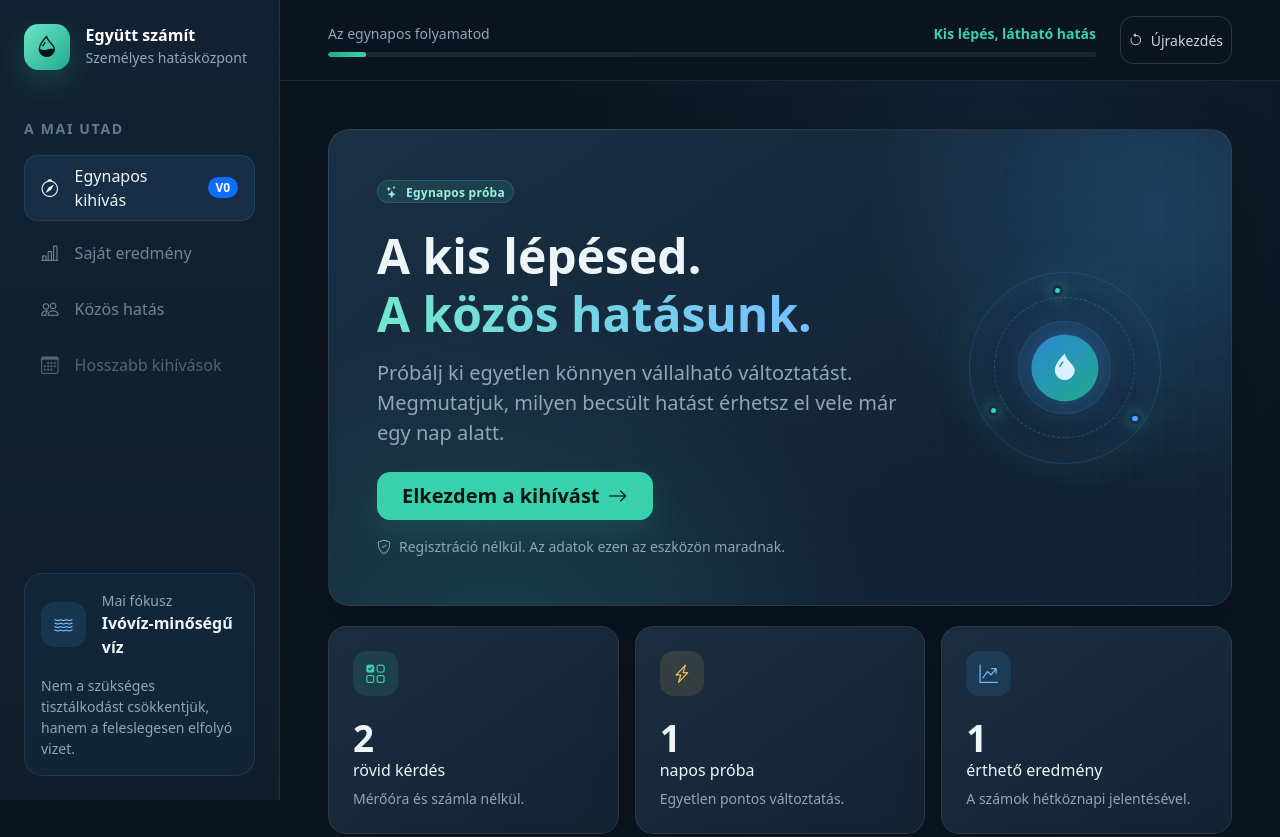
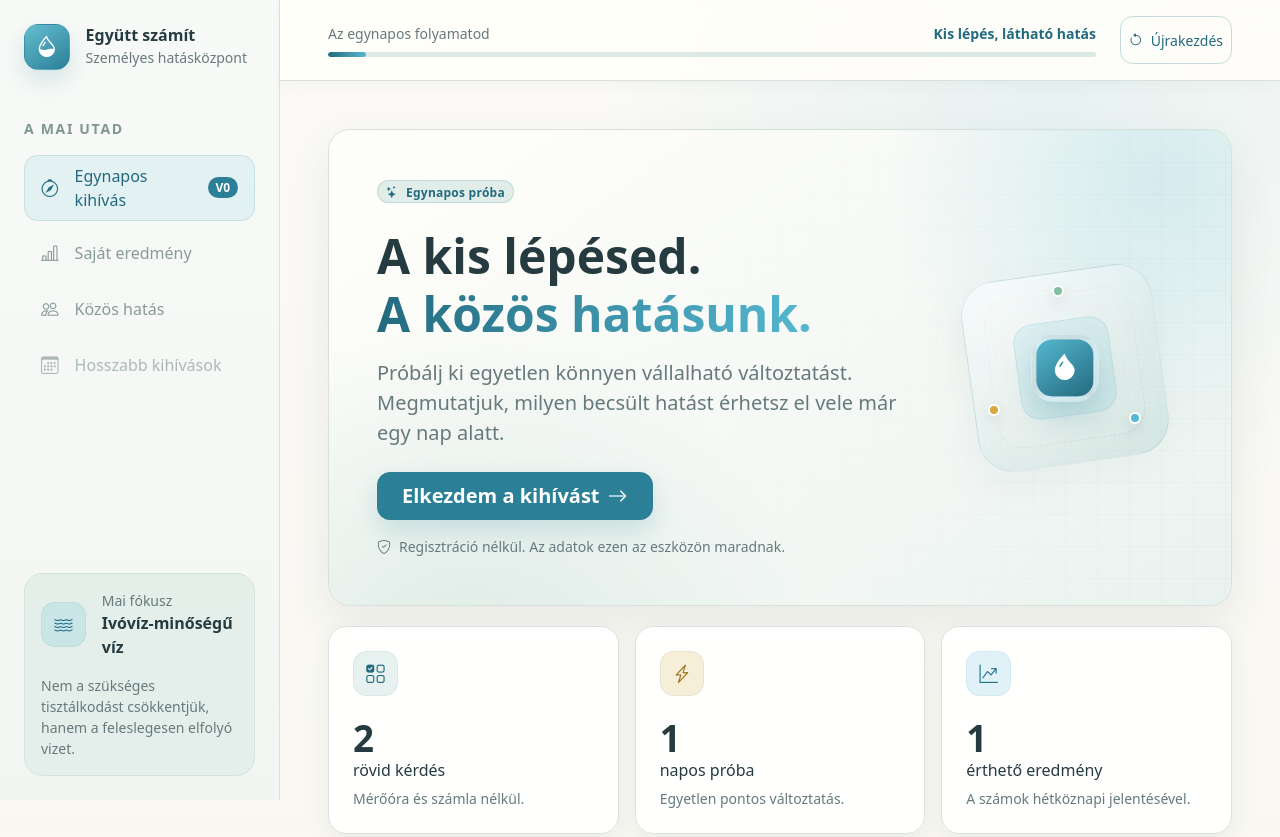
Before and after one commit to parkapcsolatikartya/egyutt-szamit-webapp, a website with bundled scripts: page app/index.html in a window 1280 px wide. Shown: the top 837 px of the page. Built offline with nearby package versions, Linux system fonts and the light colour scheme.

Commit message:
Apply light kitchen-inspired visual palette

```diff
--- a/app/assets/css/style.css
+++ b/app/assets/css/style.css
@@ -3,37 +3,48 @@
  *
  * Bootstrap-first: a layout, a kártyák, az űrlapok, a gombok, a grid,
  * a progress és az accordion Bootstrap-komponensekre épül. Ez a fájl
- * kizárólag a márka sötét vizuális rendszerét és az egyedi hatáselemeket adja.
+ * kizárólag a világos márkapalettát és a projektspecifikus vizuális
+ * elemeket adja.
  */
 
 :root {
-  --es-bg: #0b1520;
-  --es-bg-deep: #08111a;
-  --es-sidebar: #101e2c;
-  --es-surface: #152536;
-  --es-surface-raised: #1a2c3f;
-  --es-surface-soft: #203448;
-  --es-border: rgba(207, 229, 242, 0.09);
-  --es-primary: #39d0ad;
-  --es-primary-rgb: 57, 208, 173;
-  --es-primary-deep: #20aa8d;
-  --es-water: #44a8ff;
-  --es-water-rgb: 68, 168, 255;
-  --es-energy: #f1c75b;
-  --es-muted: #91a6b8;
-  --es-text: #edf5f8;
-  --es-shadow: 0 1.25rem 3.5rem rgba(0, 0, 0, 0.2);
+  --es-bg: #f7f5ef;
+  --es-bg-soft: #eef4f1;
+  --es-sidebar: #f2f6f3;
+  --es-surface: #fffefa;
+  --es-surface-raised: #ffffff;
+  --es-surface-soft: #e6f0ec;
+  --es-border: #d7e2de;
+  --es-primary: #2b7f97;
+  --es-primary-rgb: 43, 127, 151;
+  --es-primary-deep: #236a7f;
+  --es-water: #55b8d0;
+  --es-water-rgb: 85, 184, 208;
+  --es-mint: #a9cec4;
+  --es-mint-rgb: 169, 206, 196;
+  --es-energy: #d7a93f;
+  --es-energy-rgb: 215, 169, 63;
+  --es-wood: #d7aa66;
+  --es-muted: #667a7d;
+  --es-text: #263b40;
+  --es-shadow: 0 1rem 2.75rem rgba(52, 79, 75, 0.09);
+  --es-shadow-soft: 0 0.5rem 1.5rem rgba(52, 79, 75, 0.07);
 }
 
 [data-bs-theme="dark"] {
   --bs-body-bg: var(--es-bg);
   --bs-body-color: var(--es-text);
+  --bs-emphasis-color: #1d3034;
   --bs-secondary-color: var(--es-muted);
+  --bs-secondary-bg: var(--es-bg-soft);
+  --bs-tertiary-bg: var(--es-surface-soft);
   --bs-border-color: var(--es-border);
-  --bs-tertiary-bg: var(--es-surface-soft);
-  --bs-link-color: var(--es-primary);
-  --bs-link-hover-color: #75e4ca;
-  color-scheme: dark;
+  --bs-link-color: var(--es-primary-deep);
+  --bs-link-hover-color: #174f60;
+  --bs-primary: var(--es-primary);
+  --bs-primary-rgb: var(--es-primary-rgb);
+  --bs-warning-rgb: var(--es-energy-rgb);
+  color-scheme: light;
 }
 
 body {
@@ -52,12 +63,13 @@ body {
 
 .app-body {
   background:
-    radial-gradient(circle at 78% 8%, rgba(var(--es-water-rgb), 0.08), transparent 30rem),
-    radial-gradient(circle at 20% 88%, rgba(var(--es-primary-rgb), 0.07), transparent 34rem),
-    var(--es-bg);
+    radial-gradient(circle at 82% 6%, rgba(var(--es-water-rgb), 0.12), transparent 28rem),
+    radial-gradient(circle at 12% 90%, rgba(var(--es-mint-rgb), 0.18), transparent 34rem),
+    linear-gradient(180deg, #fbfaf6 0%, var(--es-bg) 100%);
 }
 
-.app-dashboard {
+.app-dashboard,
+.app-workspace {
   min-width: 0;
 }
 
@@ -68,18 +80,15 @@ body {
   min-width: 17.5rem;
   height: 100vh;
   overflow-y: auto;
-  background: linear-gradient(180deg, #122232 0%, var(--es-sidebar) 100%);
+  background: linear-gradient(180deg, #f8faf7 0%, var(--es-sidebar) 100%);
   border-right: 1px solid var(--es-border);
-}
-
-.app-workspace {
-  min-width: 0;
 }
 
 .app-topbar {
   z-index: 1020;
-  background: rgba(11, 21, 32, 0.88);
+  background: rgba(255, 254, 250, 0.9);
   border-color: var(--es-border) !important;
+  box-shadow: 0 0.25rem 1rem rgba(52, 79, 75, 0.04);
   backdrop-filter: blur(1rem);
 }
 
@@ -99,10 +108,11 @@ body {
 .brand-symbol {
   width: 2.85rem;
   height: 2.85rem;
+  border: 1px solid rgba(var(--es-primary-rgb), 0.12);
   border-radius: 0.9rem;
-  color: #061713;
-  background: linear-gradient(135deg, #6be6ca, var(--es-primary-deep));
-  box-shadow: 0 0.75rem 2rem rgba(var(--es-primary-rgb), 0.2);
+  color: #ffffff;
+  background: linear-gradient(145deg, #65bed0, var(--es-primary));
+  box-shadow: 0 0.65rem 1.5rem rgba(var(--es-primary-rgb), 0.18);
   font-size: 1.35rem;
 }
 
@@ -113,8 +123,13 @@ body {
   font-size: 1rem;
 }
 
+.navbar-brand,
+.app-sidebar .text-white {
+  color: var(--es-text) !important;
+}
+
 .sidebar-label {
-  color: #607a8e;
+  color: #7f9692;
   letter-spacing: 0.12em;
 }
 
@@ -126,9 +141,9 @@ body {
 }
 
 .app-sidebar .nav-link.active {
-  color: var(--es-text);
-  background: rgba(var(--es-water-rgb), 0.1);
-  border-color: rgba(var(--es-water-rgb), 0.15);
+  color: var(--es-primary-deep);
+  background: rgba(var(--es-water-rgb), 0.12);
+  border-color: rgba(var(--es-primary-rgb), 0.14);
 }
 
 .app-sidebar .nav-link i {
@@ -139,14 +154,16 @@ body {
 .app-panel,
 .app-metric-card,
 .app-stat-card,
-.app-inner-card {
-  background: linear-gradient(145deg, rgba(27, 46, 65, 0.98), rgba(20, 36, 52, 0.98));
+.app-inner-card,
+.document-card {
+  color: var(--es-text);
+  background: rgba(255, 255, 255, 0.92);
   border: 1px solid var(--es-border) !important;
   box-shadow: var(--es-shadow);
 }
 
 .sidebar-insight {
-  background: rgba(var(--es-water-rgb), 0.055);
+  background: rgba(var(--es-mint-rgb), 0.2);
   box-shadow: none;
 }
 
@@ -161,9 +178,9 @@ body {
 .app-hero-card {
   position: relative;
   background:
-    radial-gradient(circle at 92% 18%, rgba(var(--es-water-rgb), 0.2), transparent 18rem),
-    radial-gradient(circle at 20% 120%, rgba(var(--es-primary-rgb), 0.15), transparent 24rem),
-    linear-gradient(145deg, #1a3045 0%, #132436 68%, #102131 100%);
+    radial-gradient(circle at 92% 10%, rgba(var(--es-water-rgb), 0.2), transparent 17rem),
+    radial-gradient(circle at 15% 115%, rgba(var(--es-mint-rgb), 0.32), transparent 22rem),
+    linear-gradient(145deg, #fffefa 0%, #f2f7f4 72%, #e9f2ee 100%);
 }
 
 .app-hero-card::after {
@@ -171,9 +188,11 @@ body {
   inset: 0;
   pointer-events: none;
   content: "";
-  background-image: linear-gradient(rgba(255, 255, 255, 0.018) 1px, transparent 1px), linear-gradient(90deg, rgba(255, 255, 255, 0.018) 1px, transparent 1px);
+  background-image:
+    linear-gradient(rgba(var(--es-primary-rgb), 0.035) 1px, transparent 1px),
+    linear-gradient(90deg, rgba(var(--es-primary-rgb), 0.035) 1px, transparent 1px);
   background-size: 2rem 2rem;
-  mask-image: linear-gradient(to left, #000, transparent 70%);
+  mask-image: linear-gradient(to left, #000, transparent 72%);
 }
 
 .app-hero-card .card-body {
@@ -182,43 +201,47 @@ body {
 }
 
 .app-badge {
-  color: #9cf0dc;
-  background: rgba(var(--es-primary-rgb), 0.12);
-  border: 1px solid rgba(var(--es-primary-rgb), 0.2);
+  color: var(--es-primary-deep);
+  background: rgba(var(--es-mint-rgb), 0.32);
+  border: 1px solid rgba(var(--es-primary-rgb), 0.16);
   letter-spacing: 0.02em;
 }
 
 .text-gradient {
   color: transparent;
-  background: linear-gradient(90deg, #72e7cc, #75bfff);
+  background: linear-gradient(90deg, var(--es-primary-deep), var(--es-water));
   background-clip: text;
   -webkit-background-clip: text;
 }
 
 .text-primary {
-  color: var(--es-primary) !important;
+  color: var(--es-primary-deep) !important;
 }
 
 .btn-primary {
-  --bs-btn-color: #061713;
+  --bs-btn-color: #ffffff;
   --bs-btn-bg: var(--es-primary);
   --bs-btn-border-color: var(--es-primary);
-  --bs-btn-hover-color: #04110e;
-  --bs-btn-hover-bg: #70e2c8;
-  --bs-btn-hover-border-color: #70e2c8;
+  --bs-btn-hover-color: #ffffff;
+  --bs-btn-hover-bg: var(--es-primary-deep);
+  --bs-btn-hover-border-color: var(--es-primary-deep);
   --bs-btn-focus-shadow-rgb: var(--es-primary-rgb);
-  --bs-btn-active-color: #04110e;
-  --bs-btn-active-bg: #82ead3;
-  --bs-btn-active-border-color: #82ead3;
+  --bs-btn-active-color: #ffffff;
+  --bs-btn-active-bg: #1d5d70;
+  --bs-btn-active-border-color: #1d5d70;
   font-weight: 650;
-  box-shadow: 0 0.75rem 2rem rgba(var(--es-primary-rgb), 0.16);
+  box-shadow: 0 0.65rem 1.5rem rgba(var(--es-primary-rgb), 0.18);
 }
 
 .btn-outline-light {
-  --bs-btn-color: #c7d5df;
-  --bs-btn-border-color: rgba(207, 229, 242, 0.18);
-  --bs-btn-hover-bg: rgba(207, 229, 242, 0.08);
-  --bs-btn-hover-border-color: rgba(207, 229, 242, 0.3);
+  --bs-btn-color: var(--es-primary-deep);
+  --bs-btn-border-color: rgba(var(--es-primary-rgb), 0.28);
+  --bs-btn-hover-color: #ffffff;
+  --bs-btn-hover-bg: var(--es-primary);
+  --bs-btn-hover-border-color: var(--es-primary);
+  --bs-btn-active-color: #ffffff;
+  --bs-btn-active-bg: var(--es-primary-deep);
+  --bs-btn-active-border-color: var(--es-primary-deep);
 }
 
 .btn,
@@ -235,16 +258,16 @@ body {
 .app-progress {
   height: 0.35rem;
   overflow: hidden;
-  background: rgba(207, 229, 242, 0.08);
+  background: #dce8e4;
 }
 
 .progress-bar {
-  background: linear-gradient(90deg, var(--es-primary-deep), var(--es-primary));
+  background: linear-gradient(90deg, var(--es-primary-deep), var(--es-water));
   border-radius: 999px;
 }
 
 .progress-bar-community {
-  background: linear-gradient(90deg, var(--es-water), var(--es-primary));
+  background: linear-gradient(90deg, var(--es-water), #7fbe9f);
 }
 
 .impact-progress-person {
@@ -257,13 +280,14 @@ body {
 
 .app-metric-card,
 .app-stat-card {
-  box-shadow: 0 1rem 2.75rem rgba(0, 0, 0, 0.13);
-  transition: transform 160ms ease, border-color 160ms ease;
+  box-shadow: var(--es-shadow-soft);
+  transition: transform 160ms ease, border-color 160ms ease, box-shadow 160ms ease;
 }
 
 .app-metric-card:hover {
   transform: translateY(-0.2rem);
-  border-color: rgba(var(--es-primary-rgb), 0.2) !important;
+  border-color: rgba(var(--es-primary-rgb), 0.24) !important;
+  box-shadow: var(--es-shadow);
 }
 
 .icon-tile,
@@ -272,20 +296,21 @@ body {
   width: 2.8rem;
   height: 2.8rem;
   border-radius: 0.85rem;
-  color: var(--es-primary);
-  background: rgba(var(--es-primary-rgb), 0.12);
+  color: var(--es-primary-deep);
+  background: rgba(var(--es-mint-rgb), 0.28);
+  border: 1px solid rgba(var(--es-primary-rgb), 0.08);
   font-size: 1.15rem;
 }
 
 .icon-tile-water,
 .section-icon-water {
-  color: #75bfff;
-  background: rgba(var(--es-water-rgb), 0.12);
+  color: #24758c;
+  background: rgba(var(--es-water-rgb), 0.18);
 }
 
 .icon-tile-energy {
-  color: var(--es-energy);
-  background: rgba(241, 199, 91, 0.12);
+  color: #9b721b;
+  background: rgba(var(--es-energy-rgb), 0.2);
 }
 
 .metric-number,
@@ -307,31 +332,36 @@ body {
   position: relative;
   width: 12rem;
   height: 12rem;
+  filter: drop-shadow(0 1.1rem 1.2rem rgba(52, 79, 75, 0.1));
 }
 
 .impact-orbit-ring,
 .impact-orbit::before,
 .impact-orbit::after {
   position: absolute;
-  border-radius: 50%;
+  border-radius: 2.2rem;
   content: "";
+  transform: rotate(-8deg);
 }
 
 .impact-orbit-ring {
   inset: 0;
-  border: 1px solid rgba(var(--es-water-rgb), 0.2);
-  box-shadow: inset 0 0 4rem rgba(var(--es-water-rgb), 0.07), 0 0 3rem rgba(var(--es-primary-rgb), 0.08);
+  background: linear-gradient(145deg, rgba(255, 255, 255, 0.92), rgba(var(--es-mint-rgb), 0.25));
+  border: 1px solid rgba(var(--es-primary-rgb), 0.14);
+  box-shadow: inset 0 0 3rem rgba(var(--es-water-rgb), 0.08);
 }
 
 .impact-orbit::before {
-  inset: 1.6rem;
-  border: 1px dashed rgba(var(--es-primary-rgb), 0.26);
+  inset: 1.35rem;
+  border: 1px dashed rgba(var(--es-primary-rgb), 0.22);
+  border-radius: 1.7rem;
 }
 
 .impact-orbit::after {
-  inset: 3.1rem;
-  background: rgba(var(--es-water-rgb), 0.07);
-  border: 1px solid rgba(var(--es-water-rgb), 0.14);
+  inset: 3rem;
+  background: rgba(var(--es-water-rgb), 0.12);
+  border: 1px solid rgba(var(--es-water-rgb), 0.18);
+  border-radius: 1.2rem;
 }
 
 .impact-orbit-core {
@@ -343,22 +373,23 @@ body {
   width: 4.2rem;
   height: 4.2rem;
   transform: translate(-50%, -50%);
-  color: #d9f1ff;
-  background: linear-gradient(145deg, #2c87d4, var(--es-primary-deep));
-  border-radius: 50%;
-  box-shadow: 0 0 2.5rem rgba(var(--es-water-rgb), 0.35);
+  color: #ffffff;
+  background: linear-gradient(145deg, var(--es-water), var(--es-primary-deep));
+  border: 0.35rem solid rgba(255, 255, 255, 0.75);
+  border-radius: 1.3rem;
+  box-shadow: 0 0.9rem 1.8rem rgba(var(--es-primary-rgb), 0.22);
   font-size: 1.65rem;
 }
 
 .orbit-dot {
   position: absolute;
   z-index: 3;
-  width: 0.7rem;
-  height: 0.7rem;
-  background: var(--es-primary);
-  border: 0.2rem solid #183047;
+  width: 0.75rem;
+  height: 0.75rem;
+  background: #7fbf9f;
+  border: 0.18rem solid #ffffff;
   border-radius: 50%;
-  box-shadow: 0 0 1rem rgba(var(--es-primary-rgb), 0.65);
+  box-shadow: 0 0.35rem 0.8rem rgba(52, 79, 75, 0.14);
 }
 
 .orbit-dot-one {
@@ -375,13 +406,14 @@ body {
 .orbit-dot-three {
   left: 1.2rem;
   bottom: 3rem;
+  background: var(--es-energy);
 }
 
 .impact-callout,
 .result-block {
-  color: #dcefff;
-  background: linear-gradient(135deg, rgba(var(--es-water-rgb), 0.13), rgba(var(--es-primary-rgb), 0.08));
-  border: 1px solid rgba(var(--es-water-rgb), 0.16);
+  color: var(--es-text);
+  background: linear-gradient(135deg, rgba(var(--es-water-rgb), 0.13), rgba(var(--es-mint-rgb), 0.2));
+  border: 1px solid rgba(var(--es-primary-rgb), 0.14);
 }
 
 .result-card {
@@ -389,17 +421,17 @@ body {
 }
 
 .result-block p:first-child {
-  color: #82c7ff;
+  color: var(--es-primary-deep);
 }
 
 .app-inner-card {
-  background: rgba(255, 255, 255, 0.025);
+  background: rgba(248, 251, 249, 0.9);
   box-shadow: none;
 }
 
 .subtle-card {
   border-color: var(--es-border) !important;
-  background: rgba(255, 255, 255, 0.02) !important;
+  background: rgba(var(--es-mint-rgb), 0.12) !important;
 }
 
 .success-orbit,
@@ -410,62 +442,62 @@ body {
   width: 5.25rem;
   height: 5.25rem;
   margin-inline: auto;
-  color: #061713;
-  background: linear-gradient(145deg, #6be6ca, var(--es-primary-deep));
-  border: 0.6rem solid rgba(var(--es-primary-rgb), 0.11);
-  border-radius: 50%;
-  box-shadow: 0 0 0 1.1rem rgba(var(--es-primary-rgb), 0.045), 0 1.25rem 3rem rgba(var(--es-primary-rgb), 0.17);
+  color: #ffffff;
+  background: linear-gradient(145deg, #79c6b4, var(--es-primary));
+  border: 0.6rem solid rgba(var(--es-mint-rgb), 0.24);
+  border-radius: 1.55rem;
+  box-shadow: 0 0 0 1.05rem rgba(var(--es-mint-rgb), 0.1), 0 1rem 2rem rgba(var(--es-primary-rgb), 0.14);
   font-size: 2rem;
 }
 
 .share-orbit {
-  color: #e4f4ff;
-  background: linear-gradient(145deg, #398fd4, #2478bd);
-  border-color: rgba(var(--es-water-rgb), 0.11);
-  box-shadow: 0 0 0 1.1rem rgba(var(--es-water-rgb), 0.045), 0 1.25rem 3rem rgba(var(--es-water-rgb), 0.17);
+  background: linear-gradient(145deg, #6bc2d6, var(--es-primary));
+  border-color: rgba(var(--es-water-rgb), 0.18);
+  box-shadow: 0 0 0 1.05rem rgba(var(--es-water-rgb), 0.08), 0 1rem 2rem rgba(var(--es-water-rgb), 0.14);
 }
 
 .duration-badge {
-  color: var(--es-text);
-  background: linear-gradient(145deg, #243d55, #1b3043);
-  border-color: rgba(var(--es-water-rgb), 0.12);
+  color: var(--es-primary-deep);
+  background: linear-gradient(145deg, #fff8df, #f3d891);
+  border-color: rgba(var(--es-energy-rgb), 0.2);
   font-weight: 700;
 }
 
 .form-control,
 .form-select {
   color: var(--es-text);
-  background-color: rgba(7, 17, 26, 0.35);
-  border-color: rgba(207, 229, 242, 0.12);
+  background-color: #ffffff;
+  border-color: #cbdad5;
   border-radius: 0.8rem;
 }
 
 .form-control:focus,
 .form-select:focus {
-  background-color: rgba(7, 17, 26, 0.48);
-  border-color: rgba(var(--es-primary-rgb), 0.55);
-  box-shadow: 0 0 0 0.25rem rgba(var(--es-primary-rgb), 0.1);
+  color: var(--es-text);
+  background-color: #ffffff;
+  border-color: rgba(var(--es-primary-rgb), 0.6);
+  box-shadow: 0 0 0 0.25rem rgba(var(--es-primary-rgb), 0.12);
 }
 
 .input-group-text {
   color: var(--es-muted);
-  background: rgba(255, 255, 255, 0.035);
-  border-color: rgba(207, 229, 242, 0.12);
+  background: var(--es-bg-soft);
+  border-color: #cbdad5;
 }
 
 .form-check {
-  background: rgba(255, 255, 255, 0.018);
-  border-color: rgba(207, 229, 242, 0.1) !important;
+  background: rgba(255, 255, 255, 0.82);
+  border-color: var(--es-border) !important;
   transition: background-color 140ms ease, border-color 140ms ease;
 }
 
 .form-check:hover {
-  background: rgba(255, 255, 255, 0.035);
+  background: #ffffff;
 }
 
 .form-check:has(.form-check-input:checked) {
-  background: rgba(var(--es-primary-rgb), 0.07);
-  border-color: rgba(var(--es-primary-rgb), 0.4) !important;
+  background: rgba(var(--es-mint-rgb), 0.2);
+  border-color: rgba(var(--es-primary-rgb), 0.38) !important;
 }
 
 .form-check-input:checked {
@@ -475,7 +507,7 @@ body {
 
 .app-accordion .accordion-item,
 .app-accordion .accordion-button {
-  background: rgba(255, 255, 255, 0.025);
+  background: rgba(248, 251, 249, 0.9);
 }
 
 .app-accordion .accordion-button {
@@ -484,8 +516,8 @@ body {
 }
 
 .app-accordion .accordion-button:not(.collapsed) {
-  color: var(--es-primary);
-  background: rgba(var(--es-primary-rgb), 0.07);
+  color: var(--es-primary-deep);
+  background: rgba(var(--es-mint-rgb), 0.2);
 }
 
 .app-context-column {
@@ -494,7 +526,7 @@ body {
 
 .impact-scale .progress {
   height: 0.45rem;
-  background: rgba(207, 229, 242, 0.07);
+  background: #dce8e4;
 }
 
 .app-shell {
@@ -502,15 +534,18 @@ body {
   margin-inline: auto;
 }
 
-.document-card {
-  background: linear-gradient(145deg, rgba(27, 46, 65, 0.98), rgba(20, 36, 52, 0.98));
-  border: 1px solid var(--es-border) !important;
-  box-shadow: var(--es-shadow);
+.document-formula {
+  background: rgba(var(--es-water-rgb), 0.12) !important;
+  border-color: rgba(var(--es-primary-rgb), 0.16) !important;
 }
 
-.document-formula {
-  background: rgba(var(--es-water-rgb), 0.08) !important;
-  border-color: rgba(var(--es-water-rgb), 0.16) !important;
+code {
+  color: #815f19;
+  background: rgba(var(--es-energy-rgb), 0.12);
+}
+
+a {
+  text-underline-offset: 0.18em;
 }
 
 @media (max-width: 767.98px) {
```
